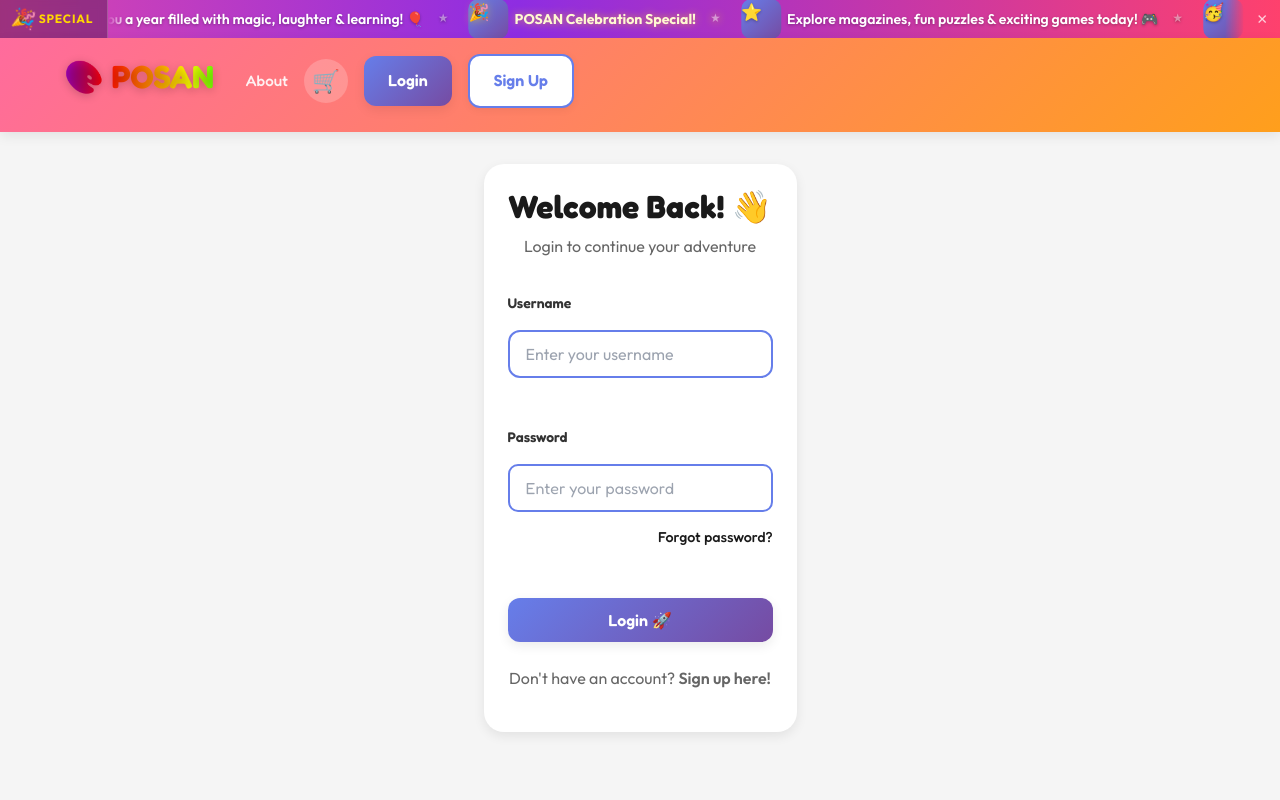
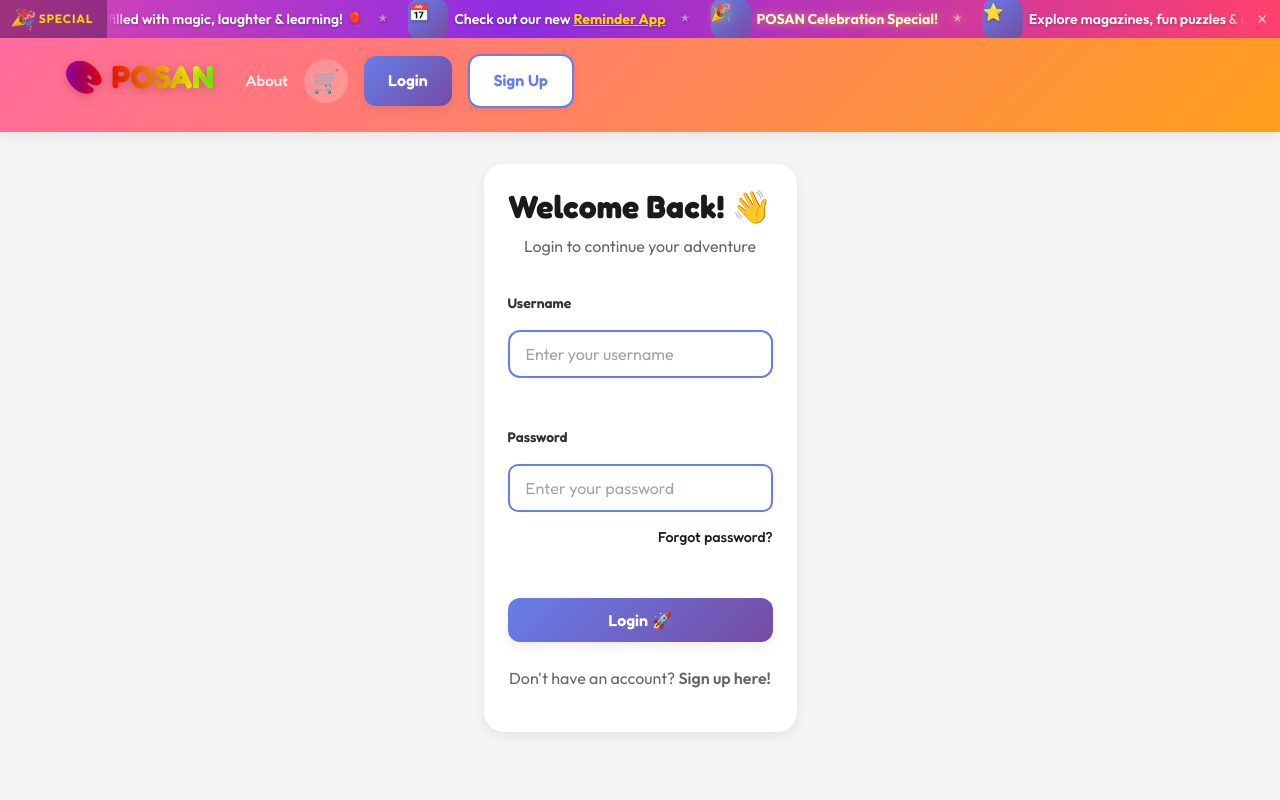
Before and after one commit to grvivek17/Posan, a React (Vite) app in the folder Posan/frontend/: page /login in a window 1280 px wide. Shown: the top 800 px of the page. Built offline with nearby package versions, Linux system fonts and the light colour scheme; no server answers; what @capacitor/core would draw is missing.

Commit message:
Add reminder app link to banner

```diff
--- a/Posan/frontend/src/components/common/RunningBanner.jsx
+++ b/Posan/frontend/src/components/common/RunningBanner.jsx
@@ -9,6 +9,7 @@ function RunningBanner() {
     const bannerItems = [
         { icon: '🎂', text: 'Happy Birthday Sanvika! (07 Aug)', highlight: true },
         { icon: '✨', text: 'Wishing you a year filled with magic, laughter & learning! 🎈' },
+        { icon: '📅', text: 'Check out our new', linkText: 'Reminder App', link: 'http://140.245.215.103:8080/' },
         { icon: '🎉', text: 'POSAN Celebration Special!', highlight: true },
         { icon: '⭐', text: 'Explore magazines, fun puzzles & exciting games today! 🎮' },
         { icon: '🥳', text: 'Happy Birthday Sanvika! 07 Aug 💖' },
@@ -29,7 +30,9 @@ function RunningBanner() {
                         {bannerItems.map((item, index) => (
                             <span key={`b1-${index}`} className={`banner-item ${item.highlight ? 'highlight' : ''}`}>
                                 <span className="item-icon">{item.icon}</span>
-                                <span className="item-text">{item.text}</span>
+                                <span className="item-text">
+                                    {item.text}{item.link && <> <a href={item.link} target="_blank" rel="noopener noreferrer" style={{ color: '#FFD700', textDecoration: 'underline', fontWeight: 'bold' }}>{item.linkText}</a></>}
+                                </span>
                                 <span className="item-separator">★</span>
                             </span>
                         ))}
@@ -39,7 +42,9 @@ function RunningBanner() {
                         {bannerItems.map((item, index) => (
                             <span key={`b2-${index}`} className={`banner-item ${item.highlight ? 'highlight' : ''}`}>
                                 <span className="item-icon">{item.icon}</span>
-                                <span className="item-text">{item.text}</span>
+                                <span className="item-text">
+                                    {item.text}{item.link && <> <a href={item.link} target="_blank" rel="noopener noreferrer" style={{ color: '#FFD700', textDecoration: 'underline', fontWeight: 'bold' }}>{item.linkText}</a></>}
+                                </span>
                                 <span className="item-separator">★</span>
                             </span>
                         ))}
```
